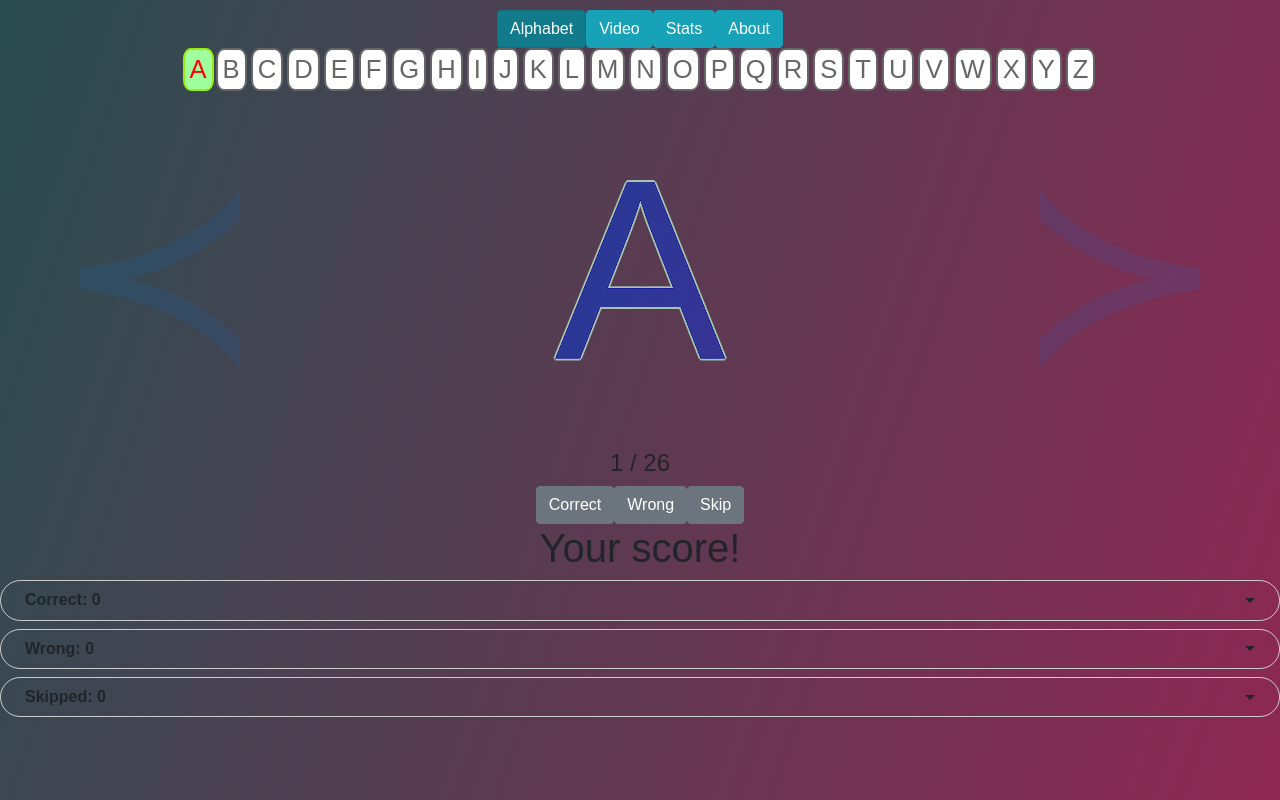
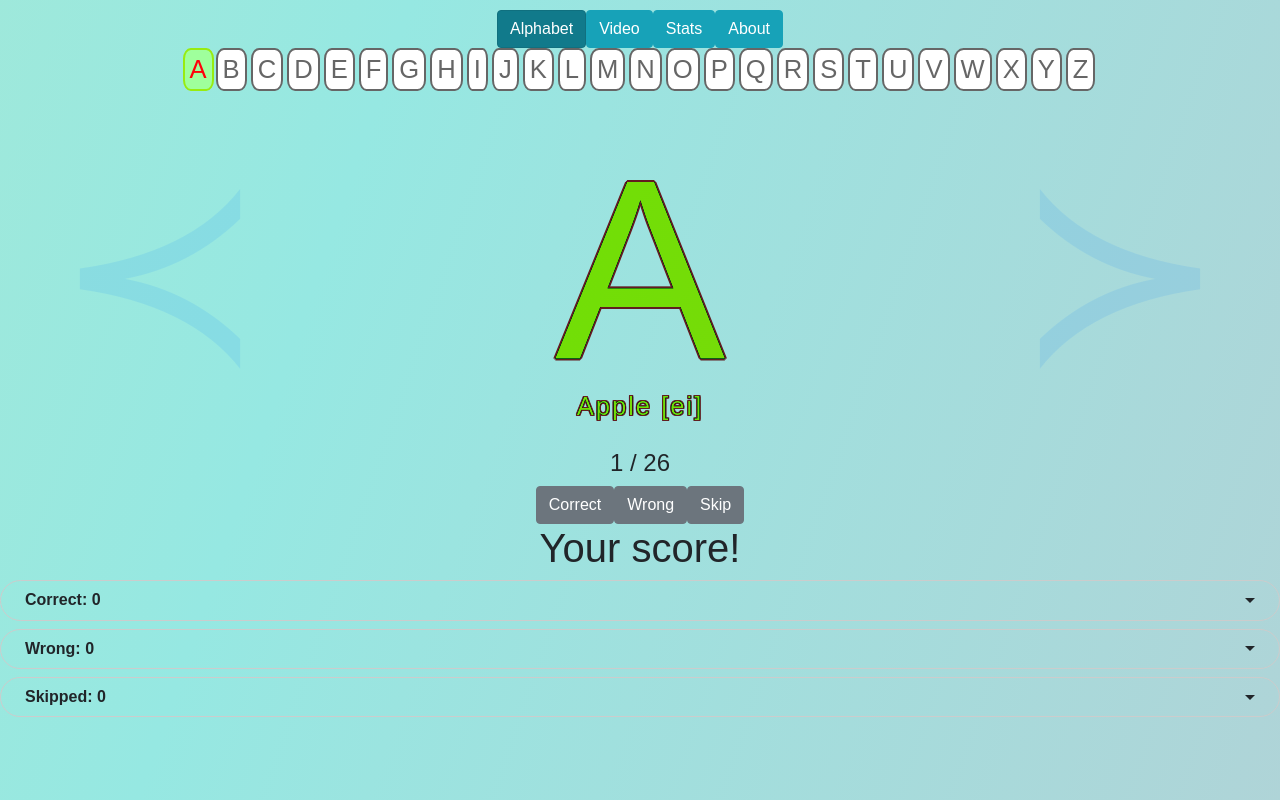
Before and after one commit to bogutskii/alphabet_for_kids, a React (Create React App) app: page / in a window 1280 px wide. Built offline with nearby package versions, Linux system fonts and the light colour scheme.

Commit message:
-words and transcriptions

```diff
--- a/src/Alphabet.js
+++ b/src/Alphabet.js
@@ -23,7 +23,7 @@ const Alphabet = (props) => {
 
             <div className="wrap">
 
-                <a className="wrap-child-active-25" onClick={()=>props.previousLetter(-1)}>
+                <a className="wrap-child-active-25" onClick={() => props.previousLetter(-1)}>
                     &#8826;
                 </a>
 
@@ -32,18 +32,18 @@ const Alphabet = (props) => {
                     className="wrap-child-active-50"
                 >
                     {props.letters[props.current].letter}
+                    <Word/>
 
                 </div>
 
-
-                <a className="wrap-child-active-25" onClick={()=> props.nextLetter(1)}>
+                <a className="wrap-child-active-25" onClick={() => props.nextLetter(1)}>
                     &#8827;
                 </a>
 
             </div>
 
 
-             <h4>{props.current + 1} / 26 </h4>
+            <h4>{props.current + 1} / 26 </h4>
         </div>
     );
 };
--- a/src/Comonents/Word.js
+++ b/src/Comonents/Word.js
@@ -1,35 +1,19 @@
 import React from 'react';
+import {connect} from "react-redux";
 
 const Word = (props) => {
-    const words = ["[ei] Apple",
-        "[bi:] Ball",
-        "[ci:] Cat",
-        "[di:] Dog",
-        "[i:] Eat",
-        "[ef] Fox",
-        "[ʤi:] Grass",
-        "[eiʧ] Hat",
-        "[ai] Ice",
-        "[ʤei] Jam",
-        "[kei] Kid",
-        "[el] Life",
-        "[em] Mouse",
-        "[en] Nose",
-        "[ou] Oak",
-        "[pi:] Pet",
-        "[kju:] Queen",
-        "[a:] Red",
-        "[es] Sport",
-        "[ti:] Tab",
-        "[ju:] Up",
-        "[vi:] Van",
-        "[‘dablju:] Water",
-        "[eks] Xenia",
-        "[wai] Yes",
-        "[zed] Zebra"]
-    return props.show ? <></> : <div>
-        {words[props.index]}
+
+    return props.show ? <></> : <div className="wrap-child-active-15" >
+        {props.letters[props.currentIndex].words + ' '+ props.letters[props.currentIndex].transaction}
     </div>
 
 }
-export default Word;
+
+const mapStateToProps = (state) => ({
+    currentIndex: state.current.currentIndex,
+    letters: state.letters,
+    show: state.test.testStart
+})
+
+
+export default connect(mapStateToProps, null)(Word);
--- a/src/alphabet-style.css
+++ b/src/alphabet-style.css
@@ -40,6 +40,8 @@
   mix-blend-mode: difference;
   text-shadow: 1px 0 0 #fff, -1px 0 0 #fff, 0 1px 0 #fff, 0 -1px 0 #fff,
   1px 1px #fff, -1px -1px 0 #fff, 1px -1px 0 #fff, -1px 1px 0 #fff;
+  letter-spacing: 2px;
+
 }
 .lower-upper-both {
   margin: 15px;
--- a/src/styles.css
+++ b/src/styles.css
@@ -5,18 +5,16 @@
 body {
   background: linear-gradient(
           289deg,
-          #2056db,
-          #db6420,
-          #27790f,
+          #7192e5,
+          #ef9e71,
           #97690c,
-          #c311d5,
-          #a15adb,
-          #0f4c5f,
-          #1c521c,
-          #3f28c0,
-          #ea0554,
-          #155550,
-          #6f742c
+          #e08de8,
+          #ce9ff6,
+          #8dcfe5,
+          #a9d0a9,
+          #efa1bd,
+          #96e8e2,
+          #e7ec9d
   );
   background-size: 2400% 2400%;
 
```
